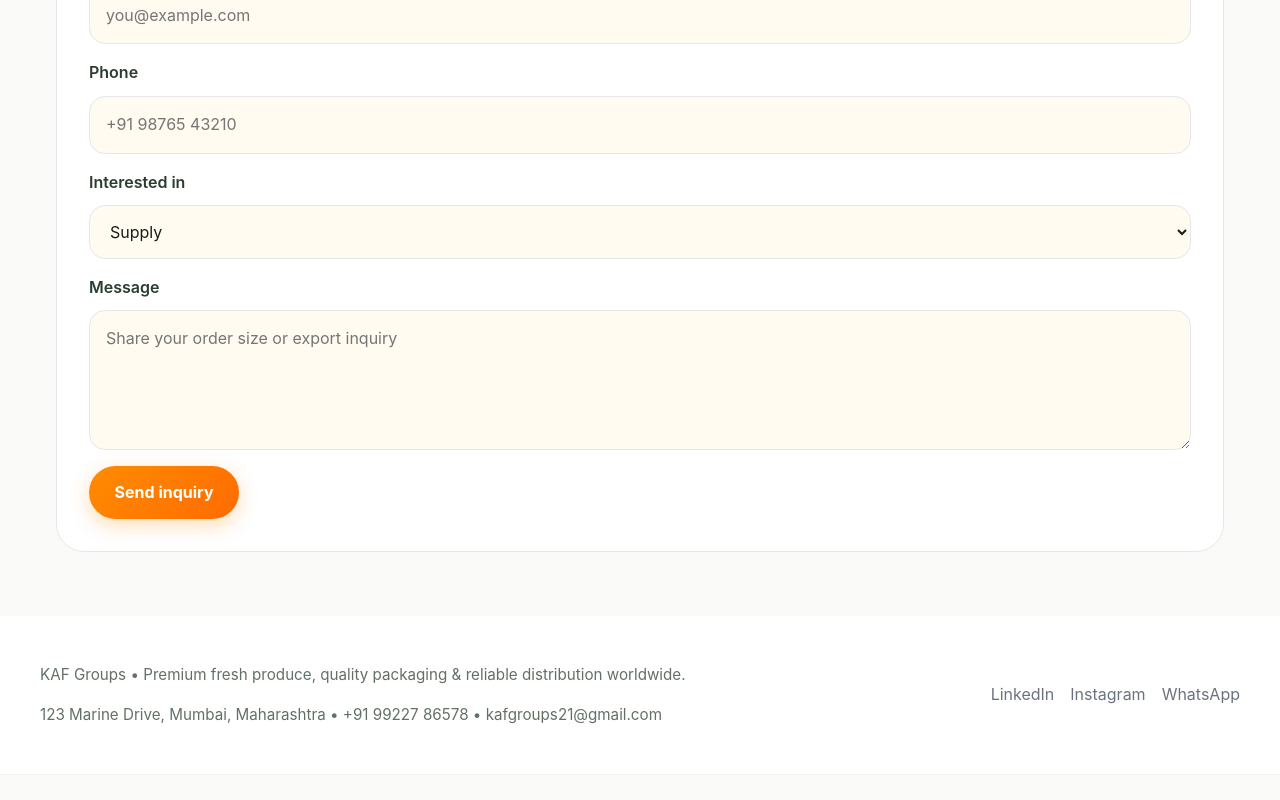
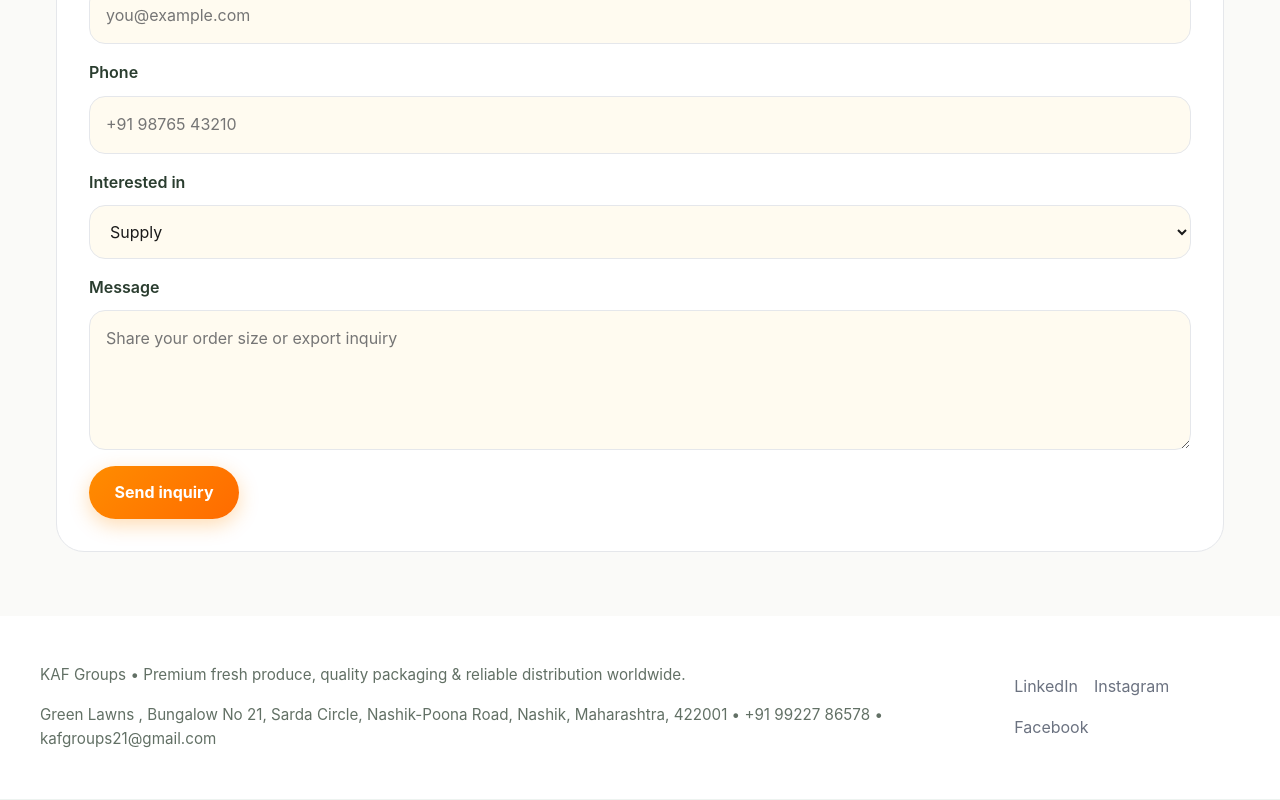
Before and after one commit to NavSay8794/KafGroupWebsite, a Next.js app: page / in a window 1280 px wide. Shown: the part 5436-6236 px from the top of the page. Before the commit the page ends 6211 px from the top, so only its background shows below. Built offline with nearby package versions, Linux system fonts and the light colour scheme.

Commit message:
text changes

```diff
--- a/app/about/page.tsx
+++ b/app/about/page.tsx
@@ -24,7 +24,7 @@ export default function AboutPage() {
             <p className="card-flag">Our Legacy</p>
             <h1>We Rank 1st in Supplying & Service Providing to Indian Exporters</h1>
             <p className="about-tagline">
-              Seven years of excellence in sourcing, packing, and delivering premium agricultural products across India and beyond.
+              Working Since 2012 in sourcing, packing, and delivering premium agricultural products across India and beyond.
             </p>
           </div>
         </div>
@@ -105,7 +105,7 @@ export default function AboutPage() {
             <div className="why-item">
               <span className="why-number">1</span>
               <div>
-                <h4>7 Years of Excellence</h4>
+                <h4>Working Since 2012</h4>
                 <p>Proven track record in agricultural commodity trading and export services.</p>
               </div>
             </div>
--- a/components/Footer.tsx
+++ b/components/Footer.tsx
@@ -8,18 +8,18 @@ export default function Footer() {
           <p className="footer-copy">
             KAF Groups • Premium fresh produce, quality packaging & reliable distribution worldwide.
           </p>
-          <p className="footer-copy">123 Marine Drive, Mumbai, Maharashtra • +91 99227 86578 • kafgroups21@gmail.com</p>
+          <p className="footer-copy">Green Lawns , Bungalow No 21, Sarda Circle, Nashik-Poona Road, Nashik, Maharashtra, 422001 • +91 99227 86578 • kafgroups21@gmail.com</p>
         </div>
 
         <div className="social-links">
           <a href="https://linkedin.com" aria-label="LinkedIn">
             LinkedIn
           </a>
-          <a href="https://instagram.com" aria-label="Instagram">
+          <a href="https://instagram.com/kafgroups?igsh=MTRkbDFzZWgxdGt1dg==" aria-label="Instagram">
             Instagram
           </a>
-          <a href="https://wa.me/919922786578" aria-label="WhatsApp">
-            WhatsApp
+          <a href="https://facebook.com/share/1JPj48vWSS" aria-label="Facebook">
+            Facebook
           </a>
         </div>
       </div>
```
